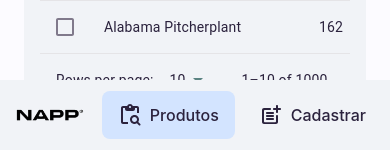
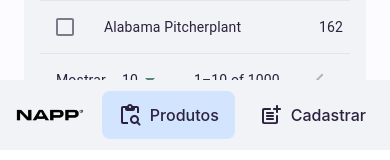
Before and after one commit to mateusmullerw/napp-challenge, a React (Create React App) app: page /products in a window 390 px wide. Shown: the part 694-854 px from the top of the page. Built offline with nearby package versions, Linux system fonts and the light colour scheme.

Commit message:
fix navigation issues with vertical scroll

```diff
--- a/src/App.tsx
+++ b/src/App.tsx
@@ -9,6 +9,7 @@ import { SnackbarProvider } from "./contexts/SnackbarContext";
 import ContentPasteSearchRoundedIcon from "@mui/icons-material/ContentPasteSearchRounded";
 import { ThemeProvider, createTheme } from "@mui/material/styles";
 import { Box } from "@mui/material";
+import useMediaQuery from "@mui/material/useMediaQuery";
 
 const theme = createTheme({
   breakpoints: {
@@ -97,8 +98,13 @@ const sidebarItems = [
 ];
 
 function App() {
+  const isMobile = !useMediaQuery(theme.breakpoints.up("md"));
+
   return (
-    <Container sx={{ backgroundColor: theme.palette.background.default }}>
+    <Container
+      isMobile={isMobile}
+      sx={{ backgroundColor: theme.palette.background.default }}
+    >
       <ThemeProvider theme={theme}>
         <Sidebar items={sidebarItems} />
         <ProductsProvider>
@@ -113,8 +119,13 @@ function App() {
 
 export default App;
 
+interface IContainerProps {
+  isMobile: boolean;
+}
 const Container = styled(Box)`
   display: flex;
   flex-direction: row;
   min-height: 100vh;
+  margin-bottom: ${(props: IContainerProps) =>
+    props.isMobile ? "70px" : "0px"};
 `;
--- a/src/components/Navigation/Navigation.tsx
+++ b/src/components/Navigation/Navigation.tsx
@@ -66,7 +66,8 @@ const Container = styled(Paper)`
     isMobile ? "row" : "column"};
   align-items: center;
   justify-content: flex-start;
-  height: ${({ isMobile }: IContainerProps) => (isMobile ? "70px" : "100vh")};
+  min-height: ${({ isMobile }: IContainerProps) =>
+    isMobile ? "70px" : "100%"};
   min-width: ${({ isMobile }: IContainerProps) =>
     isMobile ? "100%" : "10rem"};
   max-width: ${({ isMobile }: IContainerProps) =>
--- a/src/components/ProductTable/ProductTable.tsx
+++ b/src/components/ProductTable/ProductTable.tsx
@@ -234,6 +234,7 @@ const ProductTable = ({ rows, deleteItems }: IProductTableProps) => {
         </Table>
       </TableContainer>
       <TablePagination
+        labelRowsPerPage={"Mostrar"}
         rowsPerPageOptions={[10, 20, 30]}
         component="div"
         count={rows.length}
```
